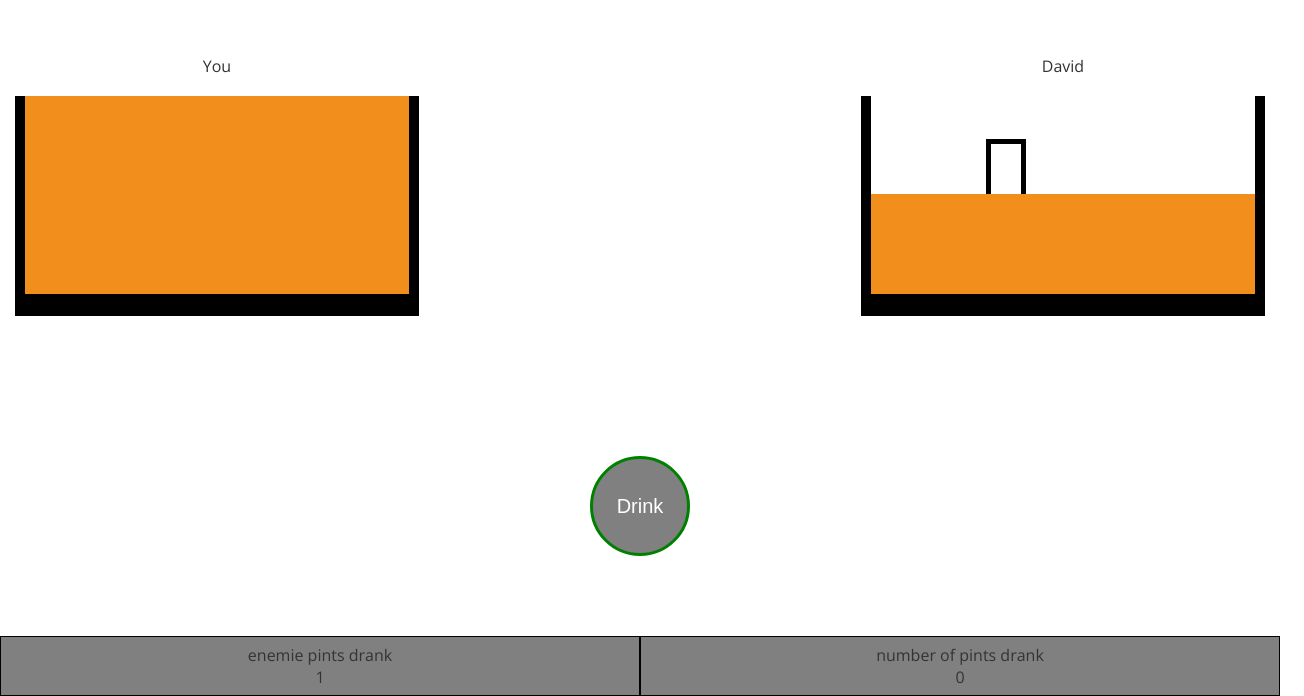
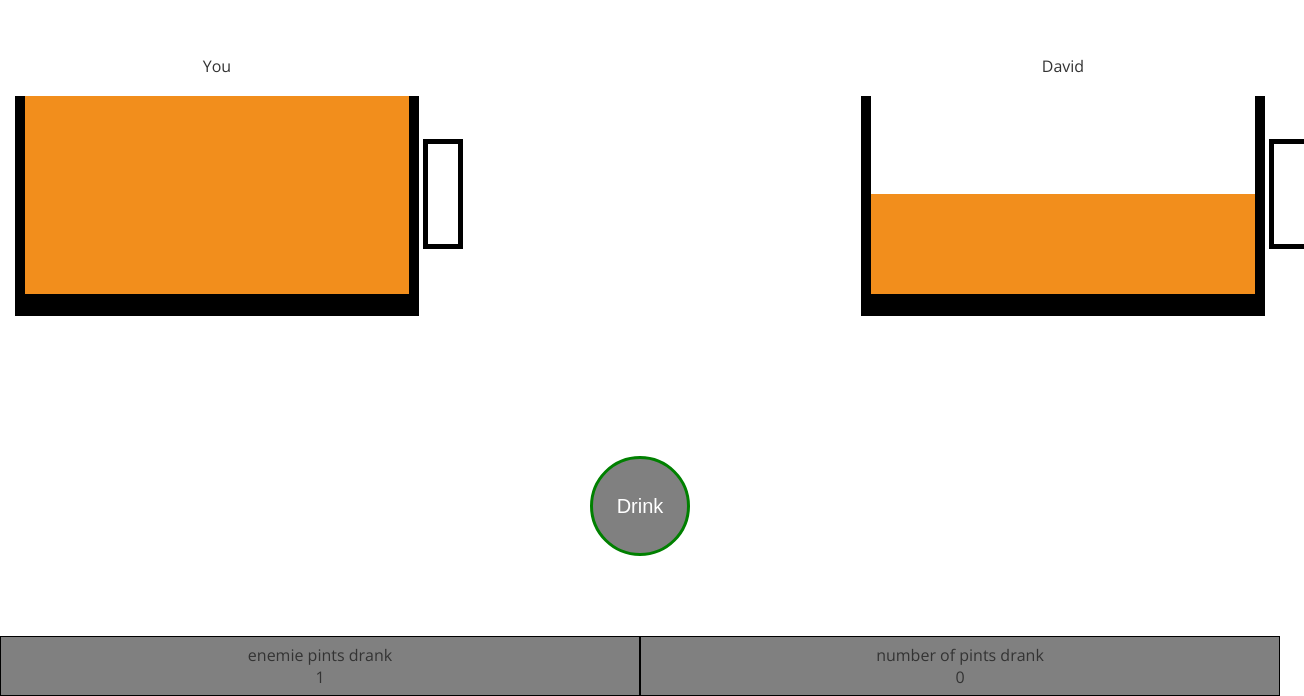
Before and after one commit to metalmaninfr/TP-Friendship-Story, a React app: page /game in a window 1280 px wide. Shown: the part 104-800 px from the top of the page, 1304 px wide, since content can reach past the window. Built offline with nearby package versions, Linux system fonts and the light colour scheme.

Commit message:
removed flavicon

```diff
--- a/public/index.html
+++ b/public/index.html
@@ -2,7 +2,6 @@
 <html lang="en">
   <head>
     <meta charset="utf-8">
-    <link rel="shortcut icon" href="%PUBLIC_URL%/favicon.ico">
     <meta name='viewport' content='width=device-width, initial-scale=1.0, maximum-scale=1.0, user-scalable=0' />
     <link rel="stylesheet" type="text/css" charset="UTF-8" href="https://cdnjs.cloudflare.com/ajax/libs/slick-carousel/1.6.0/slick.min.css" />
   <link rel="stylesheet" type="text/css" href="https://cdnjs.cloudflare.com/ajax/libs/slick-carousel/1.6.0/slick-theme.min.css" />
--- a/src/Components/Game/Game.scss
+++ b/src/Components/Game/Game.scss
@@ -23,7 +23,7 @@
       height: 10rem;
       width: 3rem;
       top: 5rem;
-      left: 12rem;
+      left: 105%;
       box-shadow: 0px 0px 0px 5px #000;
     }
     &-content {
```
